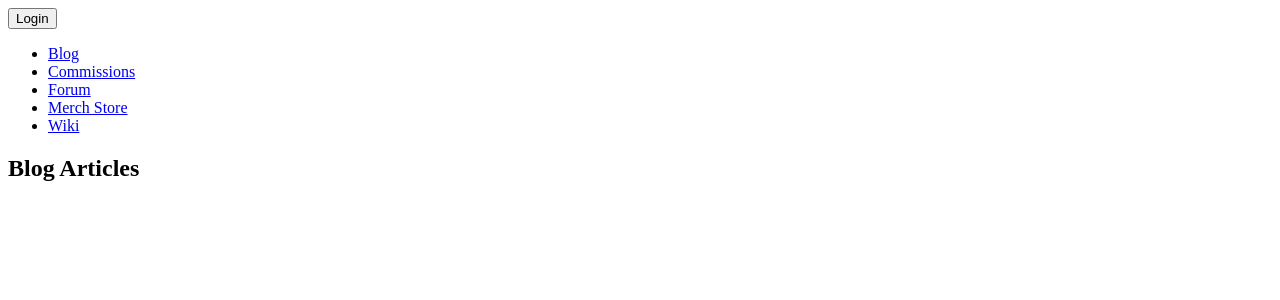
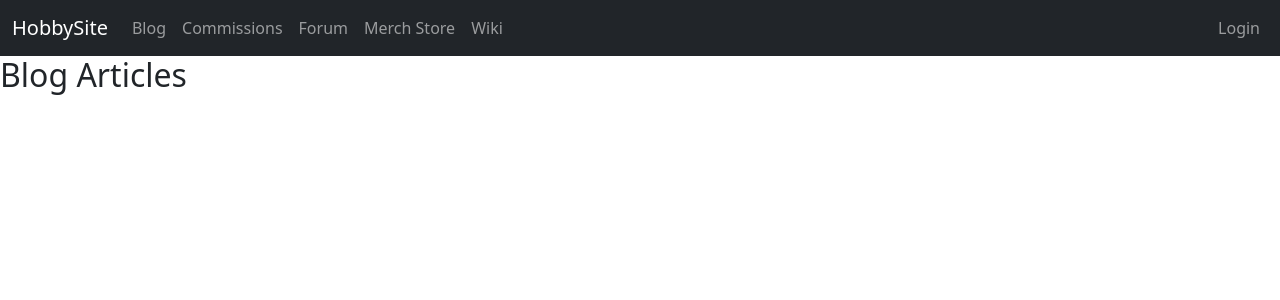
Before and after one commit to luckyst4rdolphin/hobbysite-c-group7, a Django app: page /blog/articles/ in a window 1280 px wide. Shown: the top 300 px of the page. Run offline with Django 5.2, Linux system fonts and the light colour scheme; data that the repository does not hold is empty.

Commit message:
Added bootstrap CSS to base.html

```diff
--- a/hobbysite/templates/base.html
+++ b/hobbysite/templates/base.html
@@ -5,31 +5,48 @@
     <meta charset="UTF-8">
     <meta name="viewport" content="width=device-width, initial-scale=1.0">
     <title>{% block title %}Home{% endblock %}</title>
+    <link href="https://cdn.jsdelivr.net/npm/bootstrap@5.3.3/dist/css/bootstrap.min.css" rel="stylesheet" integrity="sha384-QWTKZyjpPEjISv5WaRU9OFeRpok6YctnYmDr5pNlyT2bRjXh0JMhjY6hW+ALEwIH" crossorigin="anonymous">
 </head>
 <body>
-    <header>
+    <nav class="navbar navbar-expand-lg navbar-dark bg-dark">
+        <div class="container-fluid">
+            <a class="navbar-brand" href="#">HobbySite</a>
+            <div class="collapse navbar-collapse justify-content-between">
+            <ul class="navbar-nav">
+                <li class="nav-item"><a class="nav-link" href="/blog/articles">Blog</a></li>
+                <li class="nav-item"><a class="nav-link" href="/commissions/list">Commissions</a></li>
+                <li class="nav-item"><a class="nav-link" href="/forum/threads">Forum</a></li>
+                <li class="nav-item"><a class="nav-link" href="/merchstore/items">Merch Store</a></li>
+                <li class="nav-item"><a class="nav-link" href="/wiki/articles">Wiki</a></li>
+            </ul>
+
+            <ul class="navbar-nav">
                 {% if user.is_authenticated %}
-            <form method="POST" action="{% url 'logout' %}">
+                <li class="nav-item dropdown"><a class="nav-link dropdown-toggle" href="#" role="button" data-bs-toggle="dropdown">{{ user.username }}</a>
+                <ul class="dropdown-menu dropdown-menu-end">
+                    <li><a class="dropdown-item" href="/profile/">My Profile</a></li>
+                    <li>
+                        <form method="POST" action="{% url 'logout' %}" style="display:inline;">
                             {% csrf_token %}
-                <button type="submit">Logout</button>
+                            <button type="submit" class="dropdown-item">Logout</button>
                         </form>
-            <ul>
-                <li><a href="/profile/">My Profile</a></li>
+                    </li>
                 </ul>
+                </li>
                 {% else %}
-            <a href="{% url 'login' %}"><button>Login</button></a>
+                <li class="nav-item">
+                    <a class="nav-link" href="{% url 'login' %}">Login</a>
+                </li>
                 {% endif %}
-        <nav>
-            <ul>
-                <li><a href="/blog/articles">Blog</a></li>
-                <li><a href="/commissions/list">Commissions</a></li>
-                <li><a href="/forum/threads">Forum</a></li>
-                <li><a href="/merchstore/items">Merch Store</a></li>
-                <li><a href="/wiki/articles">Wiki</a></li>
             </ul>
+            </div>
+        </div>
     </nav>
-    </header>
+    <script src="https://cdn.jsdelivr.net/npm/bootstrap@5.3.3/dist/js/bootstrap.bundle.min.js" crossorigin="anonymous"></script>
 
+    <div id="header">
+        {% block header %}{% endblock %}
+    </div>
     <div id="content">
         {% block content %}{% endblock %}
     </div>
```
Lines whose indentation alone changed are shown as unchanged.
